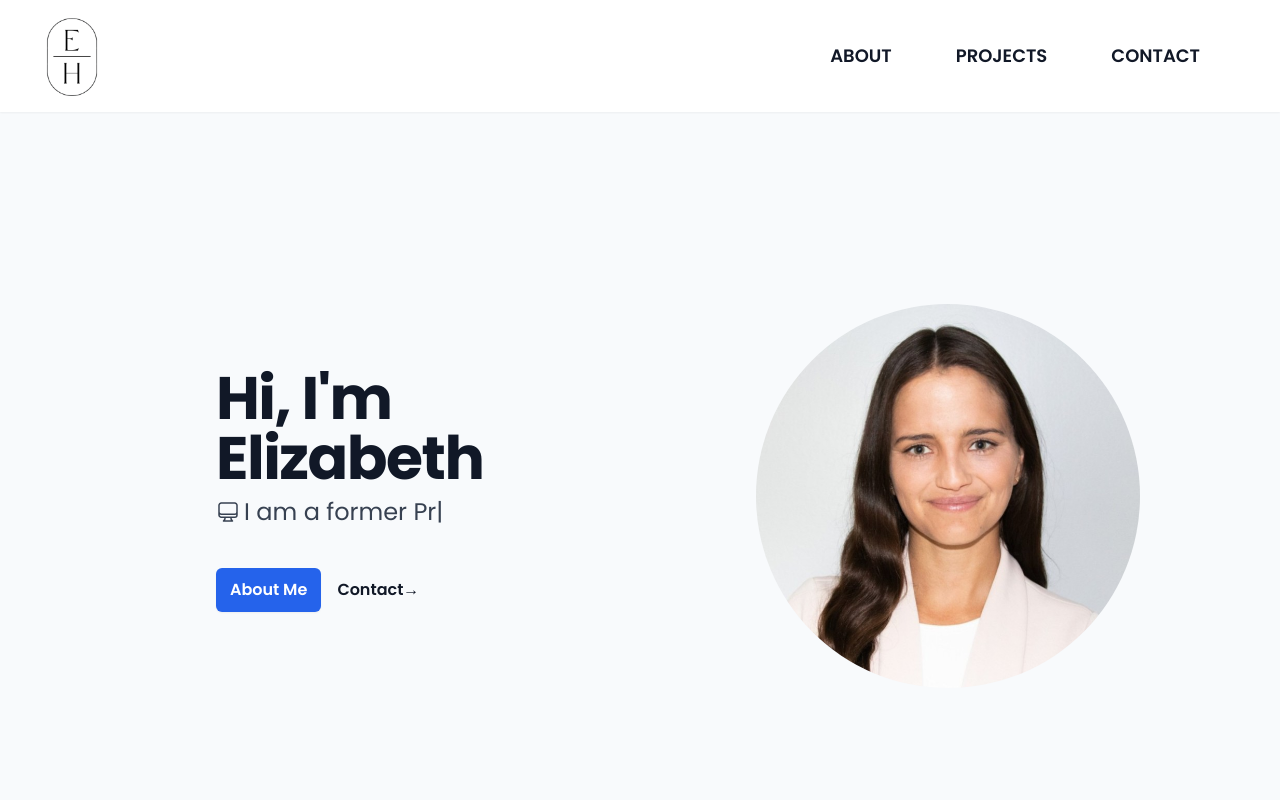
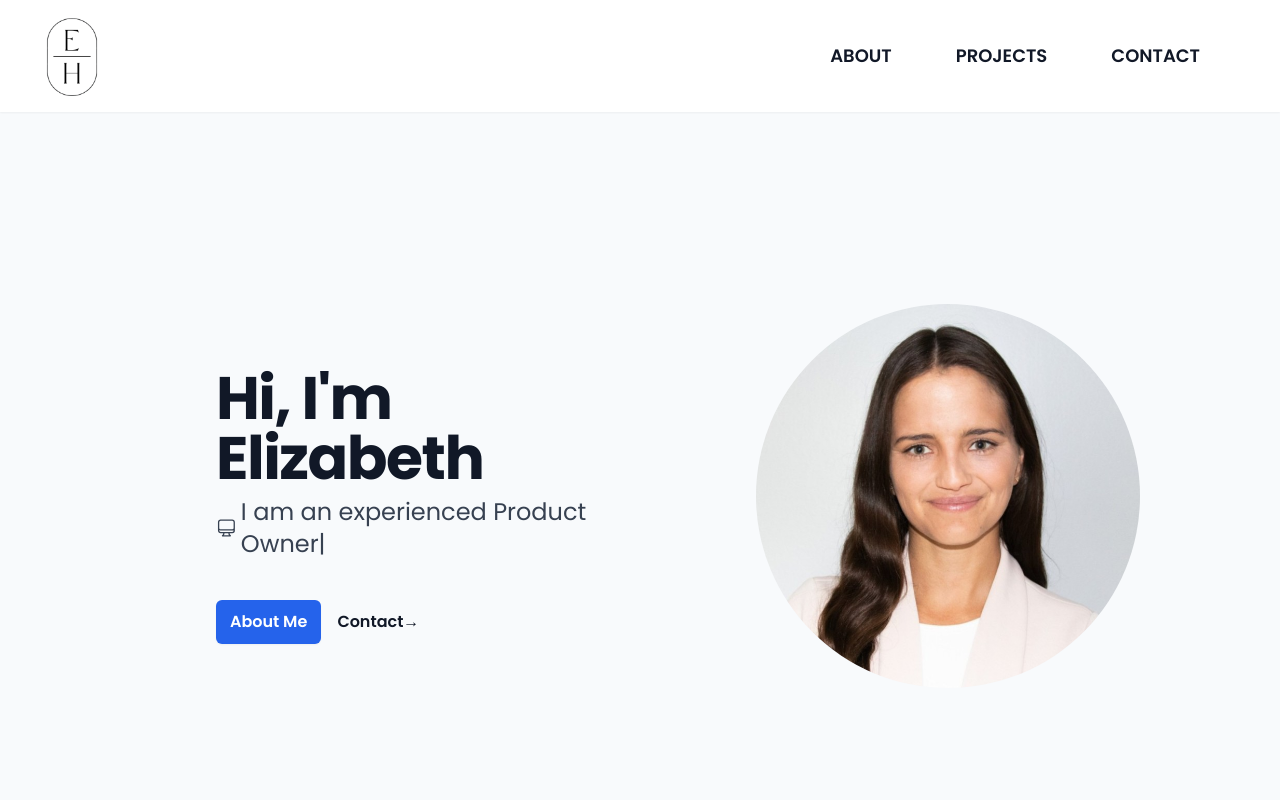
Before and after one commit to ehammes/hammes-portfolio, a React (Vite) app: page / in a window 1280 px wide. Shown: the top 800 px of the page. Built offline with nearby package versions, Linux system fonts and the light colour scheme.

Commit message:
Updated hero text

```diff
--- a/src/components/Hero.jsx
+++ b/src/components/Hero.jsx
@@ -4,7 +4,7 @@ const Hero = () => {
   const aboutMe = [
     'I am a Software Developer',
     1000,
-    'I am a former Product Owner',
+    'I am an experienced Product Owner',
     2000,
     'I am an avid Frontend Developer',
     2000,
```
